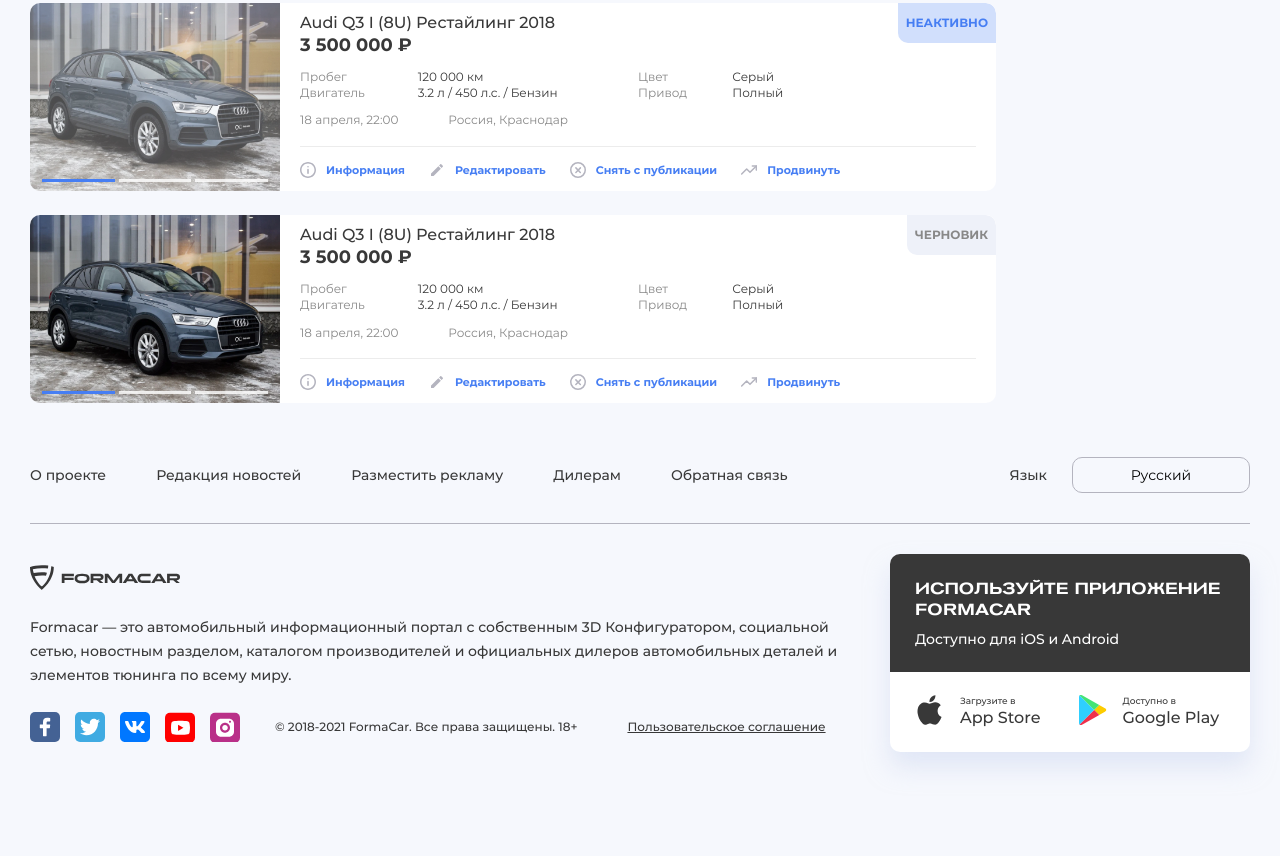
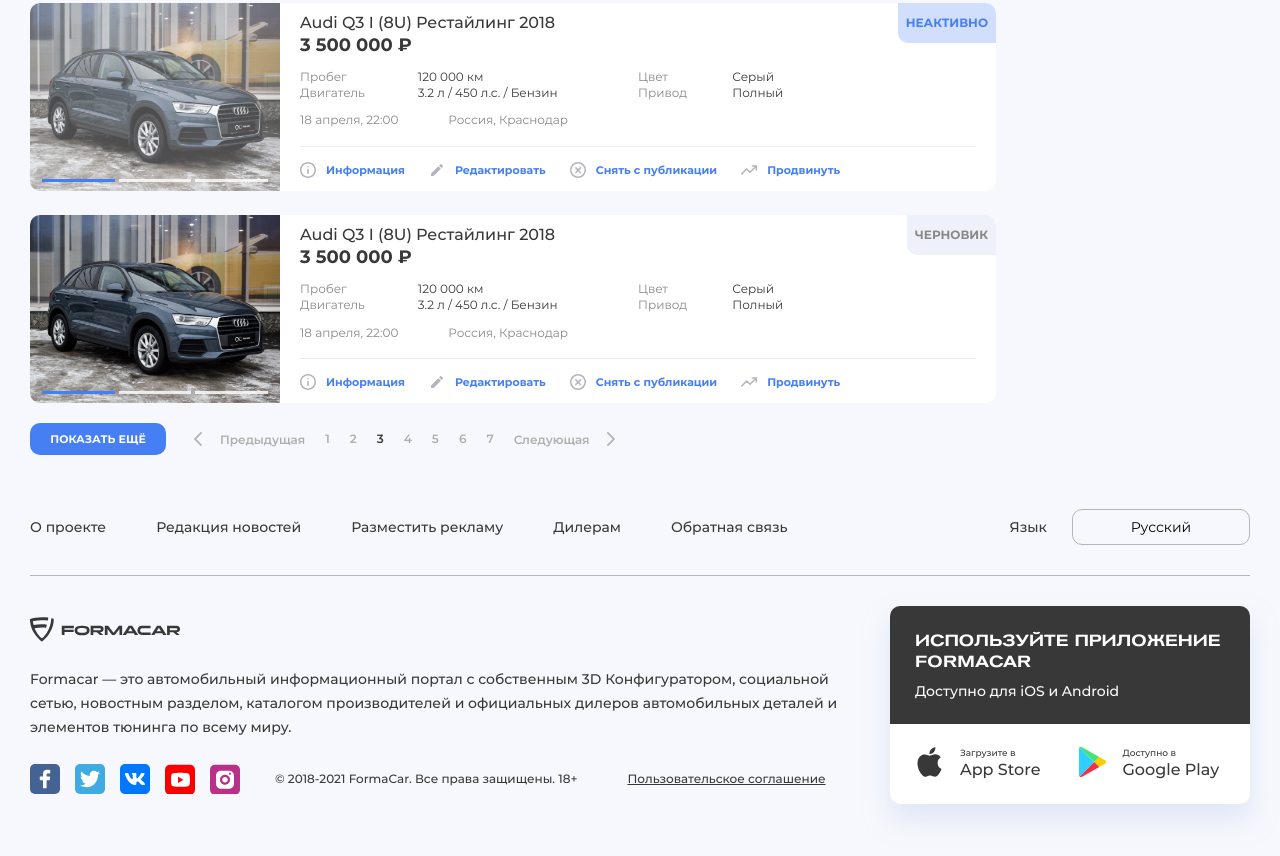
Before and after one commit to topverstka/formacar, a plain HTML site: page mine-ad.html in a window 1280 px wide. Shown: the part 1145-2001 px from the top of the page. Before the commit the page ends 1961 px from the top, so only its background shows below. Drawn offline with Linux system fonts and the light colour scheme.

Commit message:
FC003 Пагинация ПК

```diff
--- a/js/main.js
+++ b/js/main.js
@@ -777,7 +777,6 @@
     const target = e.target
     const langTitleElems = findAll('.change-lang__title')
 
-    e.preventDefault()
     for (let i = 0; i < langTitleElems.length; i++) {
         const langTitle = langTitleElems[i];
 
--- a/mine-ad.html
+++ b/mine-ad.html
@@ -650,7 +650,6 @@
                                                     <button class="btn btn_icon btn_icon-left btn_icon-promote ma-card__setting-btn">Продвинуть</button>
                                                 </div>
                                             </div>
-                                            <!-- <span class="ma-card__condition">опубликовано</span> -->
                                         </div>
                                     </div>
                                     <div class="ma-card ma-card_published">
@@ -704,7 +703,6 @@
                                                     <button class="btn btn_icon btn_icon-left btn_icon-promote ma-card__setting-btn">Продвинуть</button>
                                                 </div>
                                             </div>
-                                            <!-- <span class="ma-card__condition">опубликовано</span> -->
                                         </div>
                                     </div>
                                     <div class="ma-card ma-card_inspection">
@@ -812,7 +810,6 @@
                                                     <button class="btn btn_icon btn_icon-left btn_icon-promote ma-card__setting-btn">Продвинуть</button>
                                                 </div>
                                             </div>
-                                            <!-- <span class="ma-card__condition">опубликовано</span> -->
                                         </div>
                                     </div>
                                     <div class="ma-card ma-card_inactive">
@@ -866,7 +863,6 @@
                                                     <button class="btn btn_icon btn_icon-left btn_icon-promote ma-card__setting-btn">Продвинуть</button>
                                                 </div>
                                             </div>
-                                            <!-- <span class="ma-card__condition">опубликовано</span> -->
                                         </div>
                                     </div>
                                     <div class="ma-card ma-card_draft">
@@ -920,8 +916,31 @@
                                                     <button class="btn btn_icon btn_icon-left btn_icon-promote ma-card__setting-btn">Продвинуть</button>
                                                 </div>
                                             </div>
-                                            <!-- <span class="ma-card__condition">опубликовано</span> -->
                                         </div>
+                                    </div>
+                                </div>
+                            </div>
+                            <div class="pagin">
+                                <div class="pagin__wrap">
+                                    <button class="btn btn_primary btn_small pagin__more-btn">показать ещё</button>
+                                    <div class="pagin__body">
+                                        <button class="pagin__arrow pagin__arrow-prev">
+                                            <span class="pagin__arrow-icon"><svg style="transform:rotate(90deg);"><use href='./img/sprite.svg#chevron'></use></svg></span>
+                                            <span class="pagin__arrow-title">Предыдущая</span>
+                                        </button>
+                                        <div class="pagin__list">
+                                            <a href="#" class="pagin__item">1</a>
+                                            <a href="#" class="pagin__item">2</a>
+                                            <span class="pagin__item _current">3</span>
+                                            <a href="#" class="pagin__item">4</a>
+                                            <a href="#" class="pagin__item">5</a>
+                                            <a href="#" class="pagin__item">6</a>
+                                            <a href="#" class="pagin__item">7</a>
+                                        </div>
+                                        <button class="pagin__arrow pagin__arrow-next">
+                                            <span class="pagin__arrow-title">Следующая</span>
+                                            <span class="pagin__arrow-icon"><svg style="transform:rotate(-90deg);"><use href='./img/sprite.svg#chevron'></use></svg></span>
+                                        </button>
                                     </div>
                                 </div>
                             </div>
--- a/sass/components/_buttons.scss
+++ b/sass/components/_buttons.scss
@@ -18,6 +18,11 @@
         font-size: 12px;
         line-height: 1.5;
     }
+}
+
+.btn_small {
+    height: 32px;
+    font-size: 11px;
 }
 
 .btn_primary {
--- /dev/null
+++ b/sass/components/_pagin.scss
@@ -0,0 +1,88 @@
+// Пагинация
+.pagin {
+    margin-top: 20px;
+}
+
+.pagin__wrap {
+    display: flex;
+    align-items: center;
+}
+
+.pagin__more-btn {
+    max-width: 136px;
+}
+
+.pagin__body {
+    display: flex;
+    align-items: center;
+    margin-left: 20px;
+}
+
+.pagin__arrow {
+    display: flex;
+    align-items: center;
+
+    @media (min-width: $minHover) {
+
+        &:hover {
+
+            & .pagin__arrow-title {
+                color: $text-primary;
+            }
+
+            & .pagin__arrow-icon svg {
+                fill: $text-primary !important;
+            }
+        }
+    }
+}
+
+.pagin__arrow-prev {
+
+}
+
+.pagin__arrow-next {
+
+}
+
+.pagin__arrow-icon {
+    width: 24px;
+    height: 24px;
+
+    & svg {
+        fill: $icon-second;
+        transition: $tr;
+    }
+}
+
+.pagin__arrow-title {
+    font-size: 12px;
+    font-weight: 600;
+    color: $text-second-l;
+    padding: 5px 10px;
+    transition: $tr;
+}
+
+.pagin__list {
+    display: flex;
+    align-items: center;
+}
+
+.pagin__item {
+    font-size: 12px;
+    font-weight: 600;
+    color: $text-second-l;
+    padding: 5px 10px;
+
+    &._current {
+        color: $text-primary;
+        user-select: none;
+    }
+
+    @media (min-width: $minHover) {
+
+        &:hover {
+            color: $text-primary;
+        }
+    }
+}
--- a/sass/components/_select.scss
+++ b/sass/components/_select.scss
@@ -60,6 +60,10 @@
     height: 24px;
     pointer-events: none;
     transition: $tr;
+
+    & svg {
+        fill: $icon-second;
+    }
 }
 
 .select-dropdown,
--- a/sass/style.scss
+++ b/sass/style.scss
@@ -104,6 +104,7 @@
 @import 'components/_sub-menu';
 @import 'components/_regions-checkbox';
 @import 'components/_select';
+@import 'components/_pagin';
 
 // Текстовые компоненты
 @import 'components/text/_text';
```
Also changed, not shown: css/style.css, img/sprite.svg.
